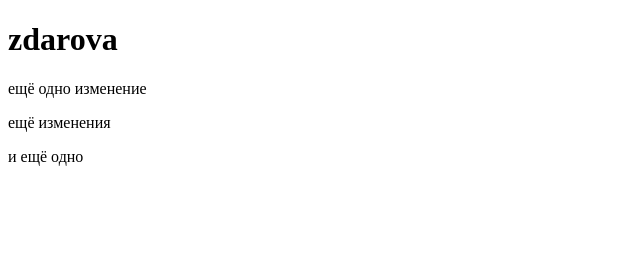
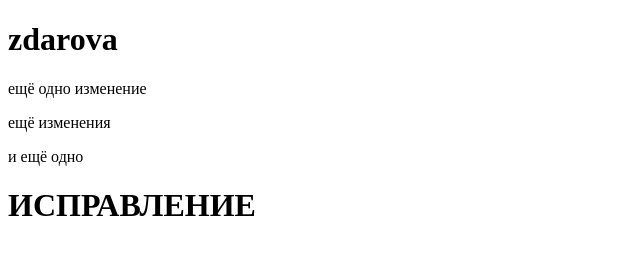
Before and after one commit to eliteBarbarian7/testLessonOne, a plain HTML site: page index.html in a window 1280 px wide. Shown: the whole page, without its empty margins (0-640 px from the left). Drawn offline with Linux system fonts and the light colour scheme.

Commit message:
fix progi

```diff
--- a/index.html
+++ b/index.html
@@ -10,5 +10,7 @@
 
         <p>eщё изменения</p>
         <p>и ещё одно</p>
+
+        <h1>ИСПРАВЛЕНИЕ</h1>
     </body>
 </html>
```
